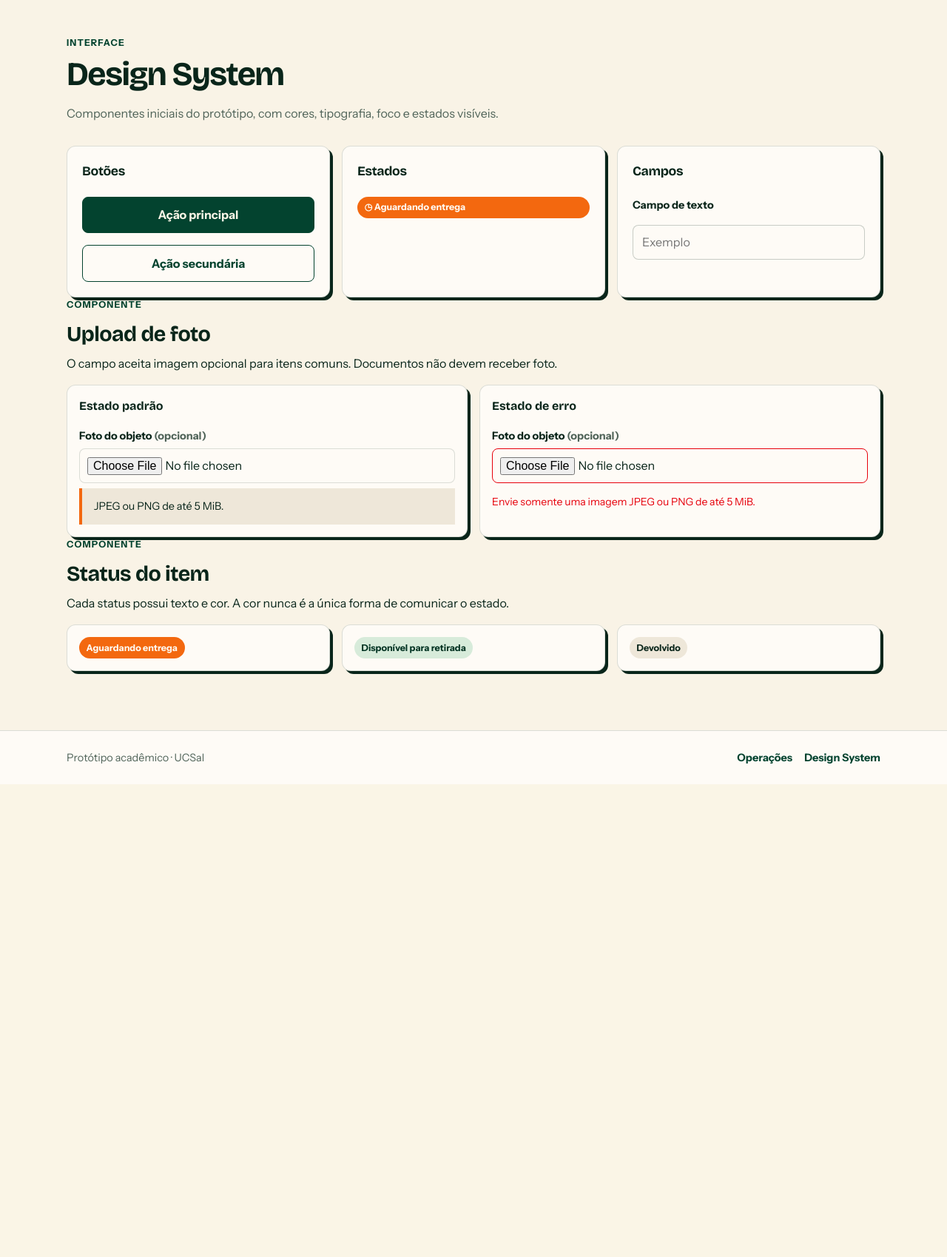
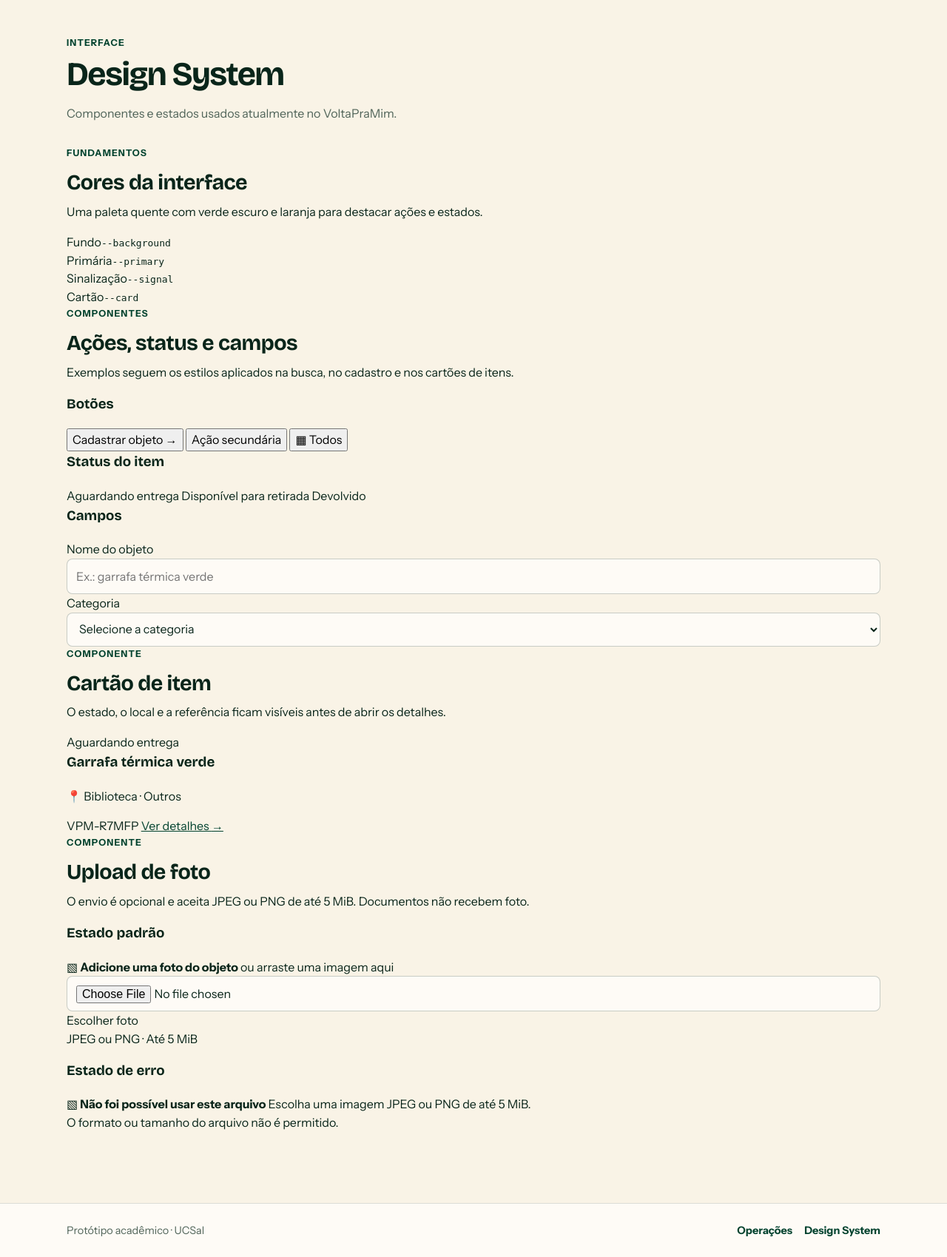
Before and after one commit to adrianolcn/VoltaPraMim, a Java web app: template src/main/webapp/WEB-INF/jsp/design-system.jsp in a window 1280 px wide. Shown: the part 77-1776 px from the top of the page at 74% size. Before the commit the page ends 1137 px from the top, so only its background shows below. Run offline with Tomcat 11, a stand-in JSP engine, Linux system fonts and the light colour scheme; the template is opened without the code that fills it, so the values that code supplies are empty.

Commit message:
style: refresh current design system components

```diff
--- a/src/main/java/br/ucsal/voltapramim/web/comandos/DesignSystemComando.java
+++ b/src/main/java/br/ucsal/voltapramim/web/comandos/DesignSystemComando.java
@@ -8,6 +8,8 @@ import java.io.IOException;
 
 public final class DesignSystemComando implements ComandoWeb {
     @Override public void executar(HttpServletRequest request, HttpServletResponse response) throws jakarta.servlet.ServletException, IOException {
+        request.setAttribute("tituloPagina", "Design System · VoltaPraMim");
+        request.setAttribute("cssDesignSystem", Boolean.TRUE);
         Views.render(request, response, "design-system");
     }
 }
--- a/src/main/webapp/WEB-INF/jsp/cabecalho.jspf
+++ b/src/main/webapp/WEB-INF/jsp/cabecalho.jspf
@@ -13,6 +13,10 @@
     <link href="https://fonts.googleapis.com/css2?family=Bricolage+Grotesque:wght@500;700;800&family=Instrument+Sans:wght@400;600;700&family=JetBrains+Mono:wght@500&display=swap" rel="stylesheet">
     <link rel="stylesheet" href="${cssTokens}">
     <link rel="stylesheet" href="${cssApp}">
+    <c:if test="${cssDesignSystem}">
+        <c:url var="cssDesignSystemUrl" value="/static/css/design-system.css" />
+        <link rel="stylesheet" href="${cssDesignSystemUrl}">
+    </c:if>
 </head>
 <body>
 <a class="skip-link" href="#conteudo">Pular para o conteúdo</a>
--- a/src/main/webapp/WEB-INF/jsp/design-system.jsp
+++ b/src/main/webapp/WEB-INF/jsp/design-system.jsp
@@ -1,100 +1,125 @@
 <%@ page pageEncoding="UTF-8" %>
 <%@ include file="cabecalho.jspf" %>
-<section class="page-intro">
-    <p class="eyebrow">Interface</p>
-    <h1>Design System</h1>
-    <p>Componentes iniciais do protótipo, com cores, tipografia, foco e estados visíveis.</p>
-</section>
-<section class="design-samples">
-    <div class="sample-card"><h2>Botões</h2><button class="button" type="button">Ação principal</button> <a class="button button-secondary" href="<c:url value='/achei' />">Ação secundária</a></div>
-    <div class="sample-card"><h2>Estados</h2><span class="badge badge-pending">◷ Aguardando entrega</span></div>
-    <div class="sample-card"><h2>Campos</h2><label for="sample-field">Campo de texto</label><input id="sample-field" type="text" placeholder="Exemplo"></div>
-</section>
+<div class="design-system-page">
+    <section class="page-intro">
+        <p class="eyebrow">Interface</p>
+        <h1>Design System</h1>
+        <p>Componentes e estados usados atualmente no VoltaPraMim.</p>
+    </section>
 
-<section class="design-section" aria-labelledby="upload-title">
-    <p class="eyebrow">Componente</p>
-    <h2 id="upload-title">Upload de foto</h2>
-    <p>
-        O campo aceita imagem opcional para itens comuns.
-        Documentos não devem receber foto.
-    </p>
+    <section class="ds-section" aria-labelledby="ds-foundations-title">
+        <div class="ds-section-heading">
+            <div>
+                <p class="eyebrow">Fundamentos</p>
+                <h2 id="ds-foundations-title">Cores da interface</h2>
+            </div>
+            <p>Uma paleta quente com verde escuro e laranja para destacar ações e estados.</p>
+        </div>
+        <div class="ds-color-grid">
+            <div class="ds-color-swatch ds-color-background"><span>Fundo</span><code>--background</code></div>
+            <div class="ds-color-swatch ds-color-primary"><span>Primária</span><code>--primary</code></div>
+            <div class="ds-color-swatch ds-color-signal"><span>Sinalização</span><code>--signal</code></div>
+            <div class="ds-color-swatch ds-color-card"><span>Cartão</span><code>--card</code></div>
+        </div>
+    </section>
 
-    <div class="design-examples">
-        <div class="design-example">
-            <h3>Estado padrão</h3>
-
-            <div class="field">
-                <label for="foto-exemplo">
-                    Foto do objeto
-                    <span class="muted">(opcional)</span>
-                </label>
-
-                <input
-                        id="foto-exemplo"
-                        class="file-input"
-                        name="foto"
-                        type="file"
-                        accept="image/jpeg,image/png"
-                        aria-describedby="foto-ajuda">
-
-                <p id="foto-ajuda" class="form-note">
-                    JPEG ou PNG de até 5 MiB.
-                </p>
+    <section class="ds-section" aria-labelledby="ds-components-title">
+        <div class="ds-section-heading">
+            <div>
+                <p class="eyebrow">Componentes</p>
+                <h2 id="ds-components-title">Ações, status e campos</h2>
             </div>
+            <p>Exemplos seguem os estilos aplicados na busca, no cadastro e nos cartões de itens.</p>
         </div>
 
-        <div class="design-example">
-            <h3>Estado de erro</h3>
+        <div class="ds-grid ds-grid-three">
+            <article class="ds-panel">
+                <h3>Botões</h3>
+                <div class="ds-button-stack">
+                    <button class="ds-button ds-button-primary" type="button">Cadastrar objeto <span aria-hidden="true">→</span></button>
+                    <button class="ds-button ds-button-secondary" type="button">Ação secundária</button>
+                    <button class="ds-filter-chip" type="button" aria-pressed="true"><span aria-hidden="true">▦</span> Todos</button>
+                </div>
+            </article>
 
-            <div class="field field-error">
-                <label for="foto-invalida">
-                    Foto do objeto
-                    <span class="muted">(opcional)</span>
-                </label>
+            <article class="ds-panel">
+                <h3>Status do item</h3>
+                <div class="ds-status-stack">
+                    <span class="status-badge status-waiting"><span class="status-dot" aria-hidden="true"></span>Aguardando entrega</span>
+                    <span class="status-badge status-available"><span class="status-dot" aria-hidden="true"></span>Disponível para retirada</span>
+                    <span class="status-badge status-returned"><span class="status-dot" aria-hidden="true"></span>Devolvido</span>
+                </div>
+            </article>
 
-                <input
-                        id="foto-invalida"
-                        class="file-input"
-                        name="foto"
-                        type="file"
-                        aria-invalid="true"
-                        aria-describedby="foto-erro">
+            <article class="ds-panel">
+                <h3>Campos</h3>
+                <div class="ds-field">
+                    <label for="ds-text">Nome do objeto</label>
+                    <input id="ds-text" type="text" placeholder="Ex.: garrafa térmica verde">
+                </div>
+                <div class="ds-field">
+                    <label for="ds-category">Categoria</label>
+                    <select id="ds-category">
+                        <option>Selecione a categoria</option>
+                        <option>Eletrônicos</option>
+                    </select>
+                </div>
+            </article>
+        </div>
+    </section>
 
-                <p id="foto-erro" class="field-message" role="alert">
-                    Envie somente uma imagem JPEG ou PNG de até 5 MiB.
-                </p>
+    <section class="ds-section" aria-labelledby="ds-card-title">
+        <div class="ds-section-heading">
+            <div>
+                <p class="eyebrow">Componente</p>
+                <h2 id="ds-card-title">Cartão de item</h2>
             </div>
+            <p>O estado, o local e a referência ficam visíveis antes de abrir os detalhes.</p>
         </div>
-    </div>
-</section>
+        <article class="ds-item-card">
+            <div class="ds-item-meta">
+                <span class="status-badge status-waiting"><span class="status-dot" aria-hidden="true"></span>Aguardando entrega</span>
+            </div>
+            <h3>Garrafa térmica verde</h3>
+            <p class="ds-item-location"><span aria-hidden="true">📍</span> Biblioteca · Outros</p>
+            <div class="ds-item-footer">
+                <span class="ds-item-reference">VPM-R7MFP</span>
+                <a href="#ds-card-title">Ver detalhes <span aria-hidden="true">→</span></a>
+            </div>
+        </article>
+    </section>
 
-<section class="design-section" aria-labelledby="status-title">
-    <p class="eyebrow">Componente</p>
-    <h2 id="status-title">Status do item</h2>
-    <p>
-        Cada status possui texto e cor. A cor nunca é a única forma
-        de comunicar o estado.
-    </p>
-
-    <div class="design-examples">
-        <div class="design-example">
-            <span class="badge badge-pending">
-                Aguardando entrega
-            </span>
+    <section class="ds-section" aria-labelledby="ds-upload-title">
+        <div class="ds-section-heading">
+            <div>
+                <p class="eyebrow">Componente</p>
+                <h2 id="ds-upload-title">Upload de foto</h2>
+            </div>
+            <p>O envio é opcional e aceita JPEG ou PNG de até 5 MiB. Documentos não recebem foto.</p>
         </div>
-
-        <div class="design-example">
-            <span class="badge badge-available">
-                Disponível para retirada
-            </span>
+        <div class="ds-grid ds-grid-two">
+            <article class="ds-panel ds-upload-panel">
+                <h3>Estado padrão</h3>
+                <div class="ds-photo-drop">
+                    <span class="ds-camera-icon" aria-hidden="true">▧</span>
+                    <strong>Adicione uma foto do objeto</strong>
+                    <span>ou arraste uma imagem aqui</span>
+                    <input class="ds-photo-input" id="ds-photo" type="file" accept="image/jpeg,image/png" aria-describedby="ds-photo-help">
+                    <label class="ds-button ds-button-secondary" for="ds-photo">Escolher foto</label>
+                </div>
+                <p class="ds-help" id="ds-photo-help">JPEG ou PNG · Até 5 MiB</p>
+            </article>
+            <article class="ds-panel ds-upload-panel">
+                <h3>Estado de erro</h3>
+                <div class="ds-photo-drop ds-photo-drop-error" aria-invalid="true">
+                    <span class="ds-camera-icon" aria-hidden="true">▧</span>
+                    <strong>Não foi possível usar este arquivo</strong>
+                    <span>Escolha uma imagem JPEG ou PNG de até 5 MiB.</span>
+                </div>
+                <p class="ds-error-message">O formato ou tamanho do arquivo não é permitido.</p>
+            </article>
         </div>
-
-        <div class="design-example">
-            <span class="badge badge-returned">
-                Devolvido
-            </span>
-        </div>
-    </div>
-</section>
+    </section>
+</div>
 
 <%@ include file="rodape.jspf" %>
```
Also changed, not shown: src/main/webapp/static/css/design-system.css (added, +374 -0 lines).
